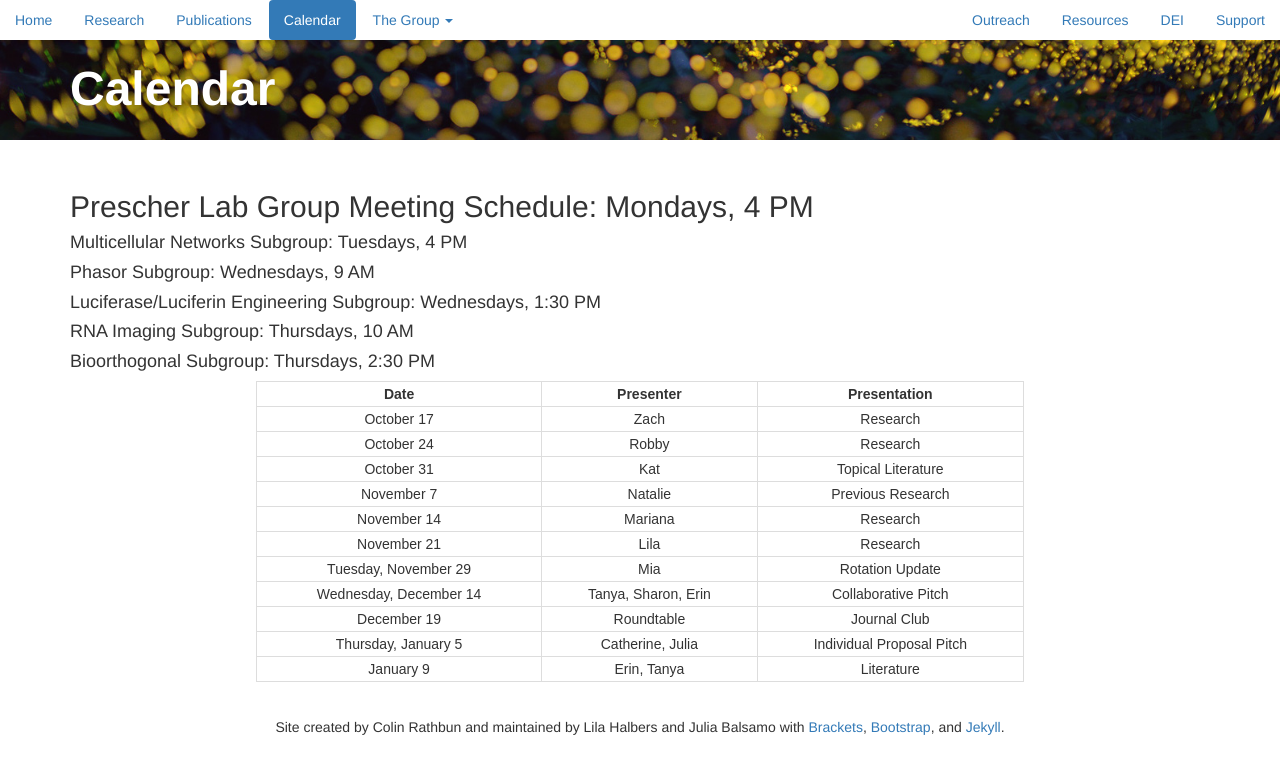
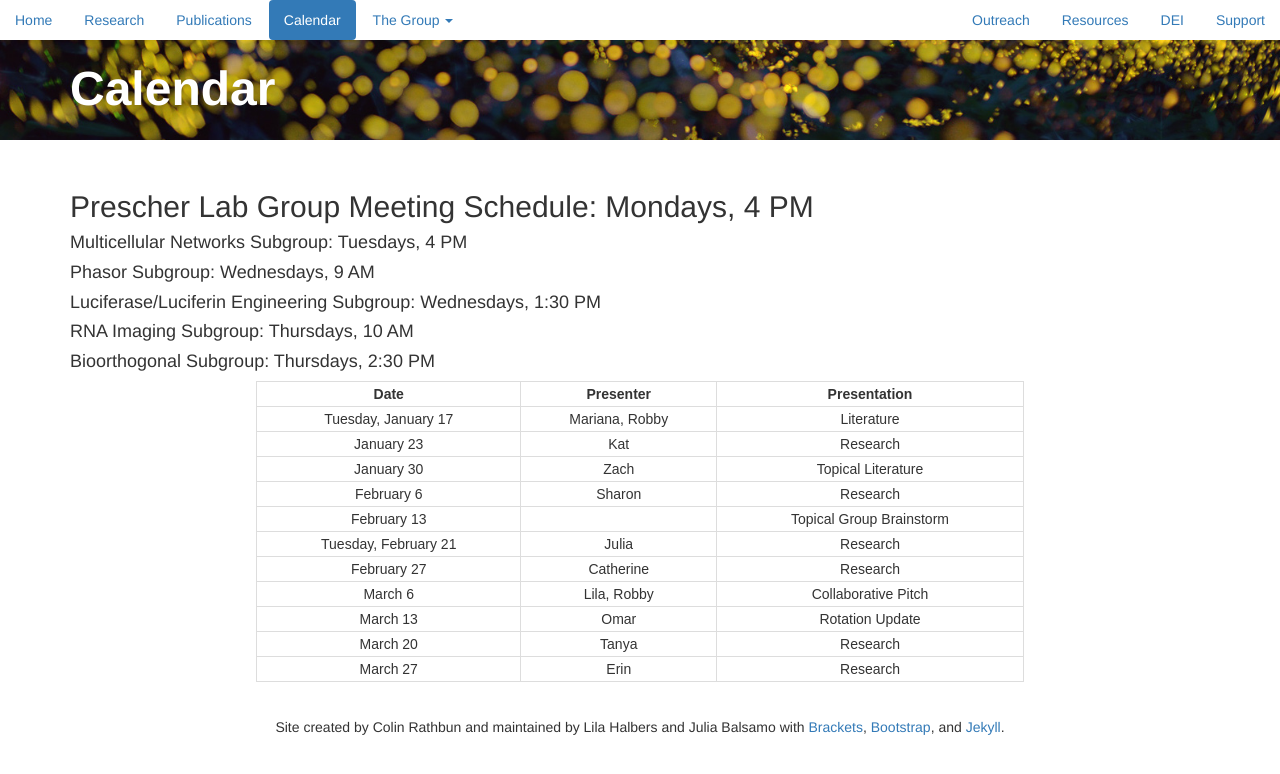
Before and after one commit to c-bun/Prescher-Lab-Site, a Jekyll site: the page built from Calendar.html, in a window 1280 px wide. Shown: the top 774 px of the page. Built offline with Jekyll 4.4.1, drawn with Linux system fonts in a browser that asks for light colours.

Commit message:
PrescherLab_January2023_Update1

```diff
--- a/Calendar.html
+++ b/Calendar.html
@@ -40,15 +40,15 @@ padding: 2px;
  <th title="Field #3">Presentation</th>
  </tr></thead>
  <tbody><tr>
- <td>October 17</td><td>Zach</td><td>Research</td></tr><tr>
- <td>October 24</td><td>Robby</td><td>Research</td></tr><tr>
- <td>October 31</td><td>Kat</td><td>Topical Literature</td></tr><tr>
- <td>November 7</td><td>Natalie</td><td>Previous Research</td></tr><tr>
- <td>November 14</td><td>Mariana</td><td>Research</td></tr><tr>
- <td>November 21</td><td>Lila</td><td>Research</td></tr><tr>
- <td>Tuesday, November 29</td><td>Mia</td><td>Rotation Update</td></tr><tr>
- <td>Wednesday, December 14</td><td>Tanya, Sharon, Erin</td><td>Collaborative Pitch</td></tr><tr>
- <td>December 19</td><td>Roundtable</td><td>Journal Club</td></tr><tr>
- <td>Thursday, January 5</td><td>Catherine, Julia</td><td>Individual Proposal Pitch</td></tr><tr>
- <td>January 9</td><td>Erin, Tanya</td><td>Literature</td></tr><tr>
+ <td>Tuesday, January 17</td><td>Mariana, Robby</td><td>Literature</td></tr><tr>
+ <td>January 23</td><td>Kat</td><td>Research</td></tr><tr>
+ <td>January 30</td><td>Zach</td><td>Topical Literature</td></tr><tr>
+ <td>February 6</td><td>Sharon</td><td>Research</td></tr><tr>
+ <td>February 13</td><td></td><td>Topical Group Brainstorm</td></tr><tr>
+ <td>Tuesday, February 21</td><td>Julia</td><td>Research</td></tr><tr>
+ <td>February 27</td><td>Catherine</td><td>Research</td></tr><tr>
+ <td>March 6</td><td>Lila, Robby</td><td>Collaborative Pitch</td></tr><tr>
+ <td>March 13</td><td>Omar</td><td>Rotation Update</td></tr><tr>
+ <td>March 20</td><td>Tanya</td><td>Research</td></tr><tr>
+ <td>March 27</td><td>Erin</td><td>Research</td></tr><tr>
  </tbody></table>
--- a/_data/group.csv
+++ b/_data/group.csv
@@ -72,3 +72,5 @@ Tanya,Hadjian,graduate,"Glendale, CA","B.S., Chemistry, UC Los Angeles ",Elisabe
 Julia,Balsamo,graduate,"Santa Rosa, CA","B.S., Chemistry, UC Santa Barbara",Marie Curie,,
 Juliann,Tyler,undergrad,"Studio City, CA","B.S., Pharmaceutical Sciences",Alice Hamilton,UROP Fellow (2022-2023),
 Tanvi,Sondhi,undergrad,"Fremont, CA","B.S., Chemistry",Katherine Johnson,UROP Fellow (2022-2023),
+Mia,Dimalanta,undergrad,"Walnut, CA","B.S., Human Biology",Gertrude B. Elion,,
+Beatrice,Malvar,undergrad,"Manila, Philippines","B.S., Neurobiology",Fe del Mundo,,
--- a/_data/publications.csv
+++ b/_data/publications.csv
@@ -1,4 +1,7 @@
 number,authors,title,journal,year,volume,pages,note,link
+81,"Love, A. C.; Caldwell, D. R.; Kolbaba-Kartchner, B.; Townsend, K. M.; Halbers, L. P.; Yao, Z.; Brennan, C. K.; Ivanic, J.; Hadijian, T.; Mills, J. H.; Schnermann, M. J.; Prescher, J. A.",Red-shifted coumarin luciferins for improved bioluminescence imaging,JACS,2023,,,Preprint,
+80,"Williams, S. J.; Gewing-Mullins, J. A.; Lieberman, W. K.; Kolbaba-Kartchner, B.; Iqbal, R.; Burgess, H. M.; Colee, C. M.; Ornelas, M. Y.; Reid-McLaughlin, E. S.; Mills, J. H.; Prescher, J. A.; Leconte, A. M.",Biochemical analysis leads to improved orthogonal bioluminescent tools,ChemBioChem,2023,,,Preprint,https://chemistry-europe.onlinelibrary.wiley.com/doi/abs/10.1002/cbic.202200726
+79,"Ng, Kevin.; Prescher, J. A.",Generalized bioluminescent platform to observe and track cellular interactions,Bioconjugate Chem.,2022,33,1876-1884,,https://pubs.acs.org/doi/full/10.1021/acs.bioconjchem.2c00348
 78,"Dorn, R. S.; Prescher, J. A.",Bioorthogonal phosphines: then and now,Israel Journal of Chemistry,2022,e202200070,,,https://onlinelibrary.wiley.com/doi/10.1002/ijch.202200070
 77,"Brennan, C. K.; Yao, Z. W.; Ionkina, A. A.; Rathbun, C. M.; Sathishkumar, B.; Prescher, J. A. ",Multiplexed bioluminescence imaging with a substrate unmixing platform,Cell Chem. Biol. ,2022,29,1649-1660,,https://www.sciencedirect.com/science/article/pii/S2451945622003580
 76,"Ramirez-Corona, B. A.*; Love, A. C.*; Chandrasekaran, S.; Prescher, J. A.; Wunderlich, Z. ",Longitudinal monitoring of individual infection progression in Drosophila melanogaster,iScience,2022,25,,(Originally uploaded to BioRxiv: https://www.biorxiv.org/content/10.1101/2021.08.17.456698v1),https://www.sciencedirect.com/science/article/pii/S2589004222016509#!
--- a/index.html
+++ b/index.html
@@ -15,7 +15,8 @@ nav_order: 1
     <div class="container mission-statement">
         <hr>
         <p>
-            <span class="opening-statement">Our research team is crafting novel probes to "spy" on cells and decipher their communications <em>in vivo</em>. </span>Cellular networks drive diverse aspects of human biology, ranging from immune function to memory formation. Breakdowns in these networks also underlie numerous pathologies. While cell-cell interactions play key roles in human health and disease, the mechanisms by which cells transact information in vivo are not completely understood. The number of cells types involved, the timing and location of their interactions, the molecular cues exchanged, and the long-term fates of the cells remain poorly characterized in most cases. We are designing and deploying custom tools to visualize cellular networks in real time—and with molecular precision—in physiologically relevant environments. Collectively, our work is decoding cellular communications relevant to infectious disease, cancer metastases, and immune function.
+            <span class="opening-statement">Our research team is crafting novel probes to "spy" on cells and decipher their communications <em>in vivo</em>.
+            </span>Cellular networks drive diverse aspects of human biology, ranging from immune function to memory formation. Breakdowns in these networks also underlie numerous pathologies. While cell-cell interactions play key roles in human health and disease, the mechanisms by which cells transact information in vivo are not completely understood. The number of cells types involved, the timing and location of their interactions, the molecular cues exchanged, and the long-term fates of the cells remain poorly characterized in most cases. We are designing and deploying custom tools to visualize cellular networks in real time—and with molecular precision—in physiologically relevant environments. Collectively, our work is decoding cellular communications relevant to infectious disease, cancer metastases, and immune function.
         </p>
         <hr>
     </div>
```
Also changed, not shown: _posts/2023-01-20-2023-News.markdown (added, +23 -0 lines), images/TOCs/72.jpeg (renamed from images/TOCs/73.jpeg), images/TOCs/74.png (renamed from images/TOCs/72.png), images/TOCs/79.jpeg (added), images/group/Dimalanta_Mia.jpg (added), images/group/Malvar_Beatrice.jpeg (added).
